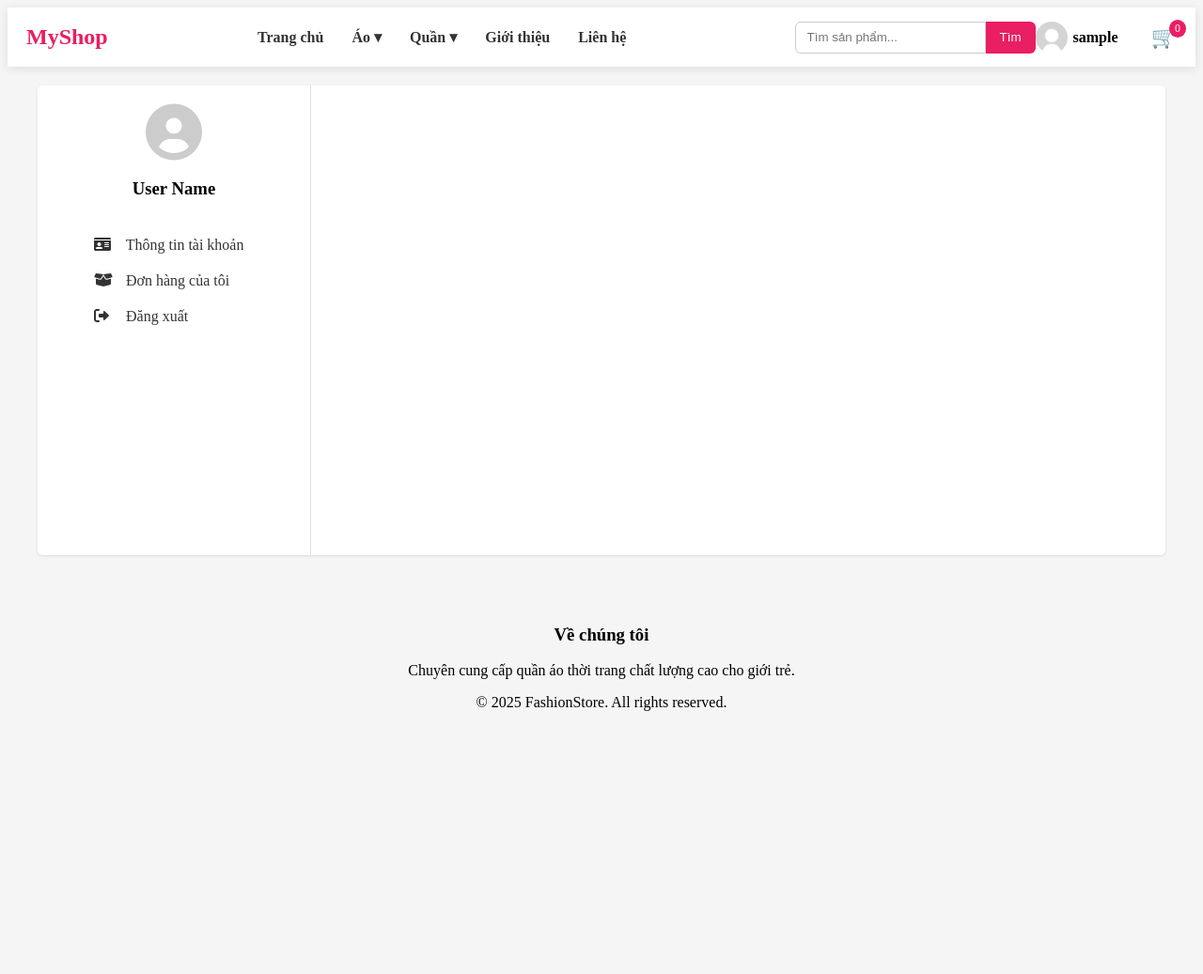
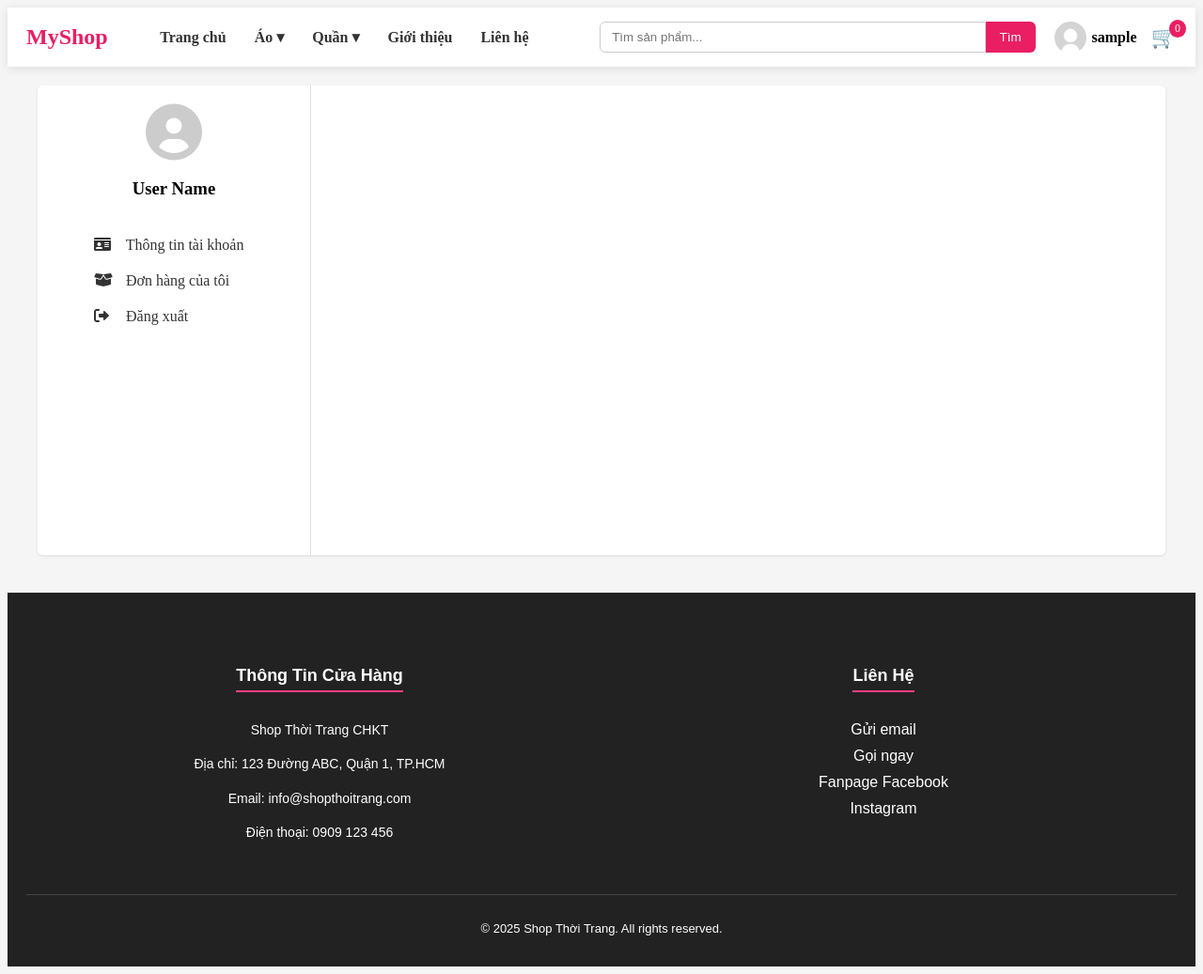
Before and after one commit to hukhong25/ptda, a plain HTML site: page frontend/html/profile.html in a window 1280 px wide. Shown: the whole page at 94% size. Before the commit the page ends 800 px from the top, so only its background shows below. Drawn offline with Linux system fonts and the light colour scheme; no server answers; sample sign-in values are in the browser's storage.

Commit message:
luu truoc khi pull

```diff
--- a/frontend/css/home.css
+++ b/frontend/css/home.css
@@ -127,6 +127,7 @@
   position: relative;
   display: flex;
   align-items: center;
+   z-index: 250
 }
 
 #cartCount {
@@ -217,12 +218,6 @@ footer {
 
 /* ===== FIX CLICK KHÔNG ĐƯỢC ===== */
 
-/* Đưa login/register lên trên để không bị che */
-#loginBtn,
-#registerBtn {
-  position: relative;
-  z-index: 300;
-}
 
 /* Đảm bảo userMenu không đè lên các nút khác khi chưa mở dropdown */
 .user-menu {
@@ -247,11 +242,6 @@ footer {
   z-index: 9999;
 }
 
-/* Fix giỏ hàng che */
-.cart-icon {
-  position: relative;
-  z-index: 250;
-}
 /* ================== CSS CHO BANNER ================== */
 .banner-section {
     width: 100%;
@@ -376,4 +366,63 @@ footer {
 .dropdown-content li a:hover {
   background-color: #f5f5f5;
   color: #ee4d2d;
+}/* CSS: Footer */
+.site-footer {
+  background-color: #222;
+  color: #fff;
+  padding: 40px 20px 20px;
+  font-family: Arial, sans-serif;
 }
+
+.footer-container {
+  display: flex;
+  flex-wrap: wrap;
+  justify-content: space-between;
+  max-width: 1200px;
+  margin: 0 auto;
+}
+
+.footer-section {
+  flex: 1 1 250px;
+  margin: 20px;
+}
+
+.footer-section h3 {
+  margin-bottom: 15px;
+  font-size: 18px;
+  border-bottom: 2px solid #ff4081;
+  display: inline-block;
+  padding-bottom: 5px;
+}
+
+.footer-section p {
+  line-height: 1.6;
+  font-size: 14px;
+}
+
+.footer-section ul {
+  list-style: none;
+  padding: 0;
+}
+
+.footer-section ul li {
+  margin-bottom: 10px;
+}
+
+.footer-section ul li a {
+  color: #fff;
+  text-decoration: none;
+  transition: color 0.3s;
+}
+
+.footer-section ul li a:hover {
+  color: #ff4081;
+}
+
+.footer-bottom {
+  text-align: center;
+  margin-top: 20px;
+  font-size: 13px;
+  border-top: 1px solid #444;
+  padding-top: 15px;
+}
--- a/frontend/html/profile.html
+++ b/frontend/html/profile.html
@@ -9,20 +9,26 @@
     <link rel="stylesheet" href="../css/profile.css"> <link href="https://cdnjs.cloudflare.com/ajax/libs/font-awesome/6.0.0/css/all.min.css" rel="stylesheet">
 </head>
 <body>
+    <!-- HEADER -->
     <header class="header">
       <div class="logo" id="logo">MyShop</div>
 
+      <div class="search-box">
+        <input type="text" id="searchInput" placeholder="Tìm sản phẩm..." />
+        <button id="searchBtn">Tìm</button>
+      </div>
+
       <div class="header-right">
-        <button id="loginBtn">Đăng nhập</button>
-        <button id="registerBtn">Đăng ký</button>
-        <div class="search-box">
-          <input type="text" id="searchInput" placeholder="Tìm sản phẩm..." />
-          <button id="searchBtn">Tìm</button>
         <div class="user-menu" id="userMenu">
           <img id="userAvatar" class="avatar" src="/Asset/user.jpg" />
           <span id="userName">User</span>
+          <div class="dropdown" id="dropdownMenu">
+             <a href="/html/profile.html">Thông tin cá nhân</a>
+             <a href="/html/orders.html">Đơn hàng</a>
+             <a id="logoutBtn">Đăng xuất</a>
           </div>
         </div>
+
         <div class="cart-icon" id="cartBtn">
           🛒 <span id="cartCount">0</span>
         </div>
@@ -92,15 +98,32 @@
             </div>
         </div>
     </div>
-    <footer class="footer" id="footer-contact">
-      <div class="container footer-content">
-        <div class="footer-col">
-          <h3>Về chúng tôi</h3>
-          <p>Chuyên cung cấp quần áo thời trang chất lượng cao cho giới trẻ.</p>
+     <!-- HTML: Footer -->
+    <footer class="site-footer">
+      <div class="footer-container">
+        <!-- Thông tin cửa hàng -->
+        <div class="footer-section">
+          <h3>Thông Tin Cửa Hàng</h3>
+          <p>Shop Thời Trang CHKT</p>
+          <p>Địa chỉ: 123 Đường ABC, Quận 1, TP.HCM</p>
+          <p>Email: info@shopthoitrang.com</p>
+          <p>Điện thoại: 0909 123 456</p>
         </div>
-        <div class="copyright">
-          <p>&copy; 2025 FashionStore. All rights reserved.</p>
+
+        <!-- Liên hệ nhanh -->
+        <div class="footer-section">
+          <h3>Liên Hệ</h3>
+          <ul>
+            <li><a href="mailto:info@shopthoitrang.com">Gửi email</a></li>
+            <li><a href="tel:0909123456">Gọi ngay</a></li>
+            <li><a href="#">Fanpage Facebook</a></li>
+            <li><a href="#">Instagram</a></li>
+          </ul>
         </div>
+      </div>
+
+      <div class="footer-bottom">
+        <p>&copy; 2025 Shop Thời Trang. All rights reserved.</p>
       </div>
     </footer>
     <script src="../js/Header.js"></script>
```
Also changed, not shown: backend/models/Product.js (+18 -12 lines), frontend/html/cart.html (+24 -7 lines), frontend/html/checkout.html (+29 -13 lines), frontend/html/index.html (+28 -11 lines), frontend/html/productDetail.html (+24 -7 lines), frontend/html/search.html (+24 -7 lines), frontend/js/productManage.js (+12 -15 lines), frontend/Asset/1765869325339-393555654.jpg (added).
